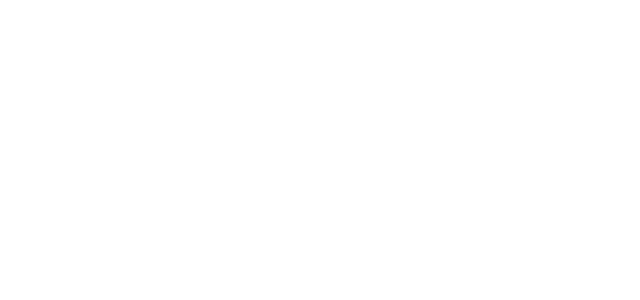
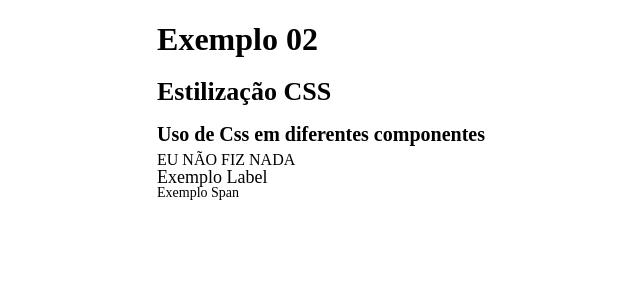
Before and after one commit to Joaopedro17s/introducao-vitejs, a React (Vite) app: page /exemplo/2 in a window 1280 px wide. Before the commit this address had no page. Shown: the top 300 px of the page, without its empty margins (319-959 px from the left). Built offline with nearby package versions, Linux system fonts and the light colour scheme.

Commit message:
aula 06/03

```diff
--- a/src/App.jsx
+++ b/src/App.jsx
@@ -2,13 +2,16 @@
 import { Routes, Route } from 'react-router-dom'
 
 import Home from './pages/home'
-import Sobre from './pages/sobre'
+import Exemplo01 from './pages/exemplos/ex-01'
+import Exemplo02 from './pages/exemplos/ex-02'
+
 
 function App() {
   return (
     <Routes>
       <Route path="/" element={<Home />} />
-      <Route path="/sobre" element={<Sobre />} />
+      <Route path="/exemplo/1" element={<Exemplo01 />} />
+      <Route path="/exemplo/2" element={<Exemplo02 />} />
     </Routes>
   )
 }
--- a/src/css/global.css
+++ b/src/css/global.css
@@ -1,19 +1,43 @@
-body{
+/* CSS GLOBAL */
+
+body {
     display: flex;
+    flex-direction: column;
     align-items: center;
-    flex-direction: column;
     margin: 10px;
+    /* justify-content: center;     */
+    /* height: 100vh; */
 }
 
 h1 {
     font-size: 32px;
+    font-weight: bold;
+    line-height: 1.2;
+    margin: 10px 0;
 }
+
 h2 {
-    font-size: 26px
+    font-size: 26px;
+    font-weight: bold;
+    line-height: 1.2;
+    margin: 8px 0;
 }
+
 h3 {
-    font-size: 22px;
+    font-size: 20px;
+    font-weight: bold;
+    line-height: 1.2;
+    margin: 6px 0;
 }
+
 p {
     font-size: 16px;
 }
+
+label {
+    font-size: 18px;
+}
+
+span {
+    font-size: 14px;
+}
--- /dev/null
+++ b/src/pages/exemplos/ex-01/index.jsx
@@ -0,0 +1,10 @@
+function Exemplo01 () {
+    return(
+        <>
+          <h1>Exemplo 01</h1>
+          <p>Conteudo minimo para componente React</p>
+        </>
+    )
+}
+
+export default Exemplo01;
--- /dev/null
+++ b/src/pages/exemplos/ex-02/index.jsx
@@ -0,0 +1,16 @@
+import styles from './index.module.css'
+
+function Exemplo02 () {
+    return(
+        <div className={styles.containerEx2}>
+          <h1>Exemplo 02</h1>
+          <h2>Estilização CSS</h2>
+          <h3>Uso de Css em diferentes componentes</h3>
+          <p>EU NÃO FIZ NADA</p>
+          <label>Exemplo Label</label>
+          <span>Exemplo Span</span>
+        </div>
+    )
+}
+
+export default Exemplo02;
--- /dev/null
+++ b/src/pages/exemplos/ex-02/index.module.css
@@ -0,0 +1,4 @@
+.containerEx2 {
+    display: flex;
+    flex-direction: column;
+}
--- a/src/pages/home/index.jsx
+++ b/src/pages/home/index.jsx
@@ -2,8 +2,6 @@
     return(
         <div>
           <h1>Aula de Vite com React JS</h1>
-          <h3>Estilização CSS</h3>
-          <p>EU NÃO FIZ NADA</p>
         </div>
     )
 }
--- a/src/pages/sobre/index.jsx
+++ /dev/null
@@ -1,10 +0,0 @@
-function Sobre () {
-    return(
-        <div>
-          <h1>Sobre</h1>
-          <p>Texto do meu Sobre</p>
-        </div>
-    )
-}
-
-export default Sobre;
```
Also changed, not shown: src/App.css (deleted).
